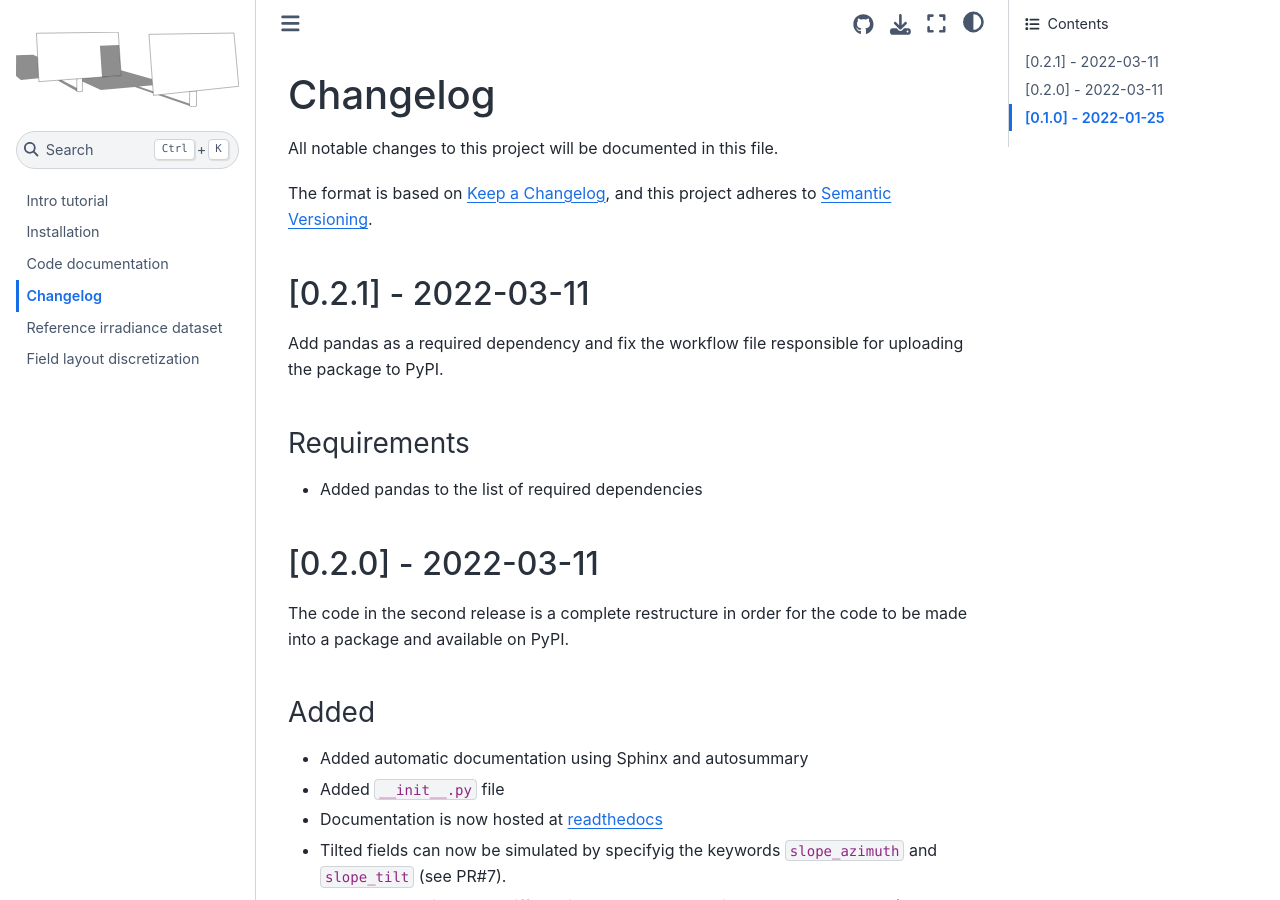
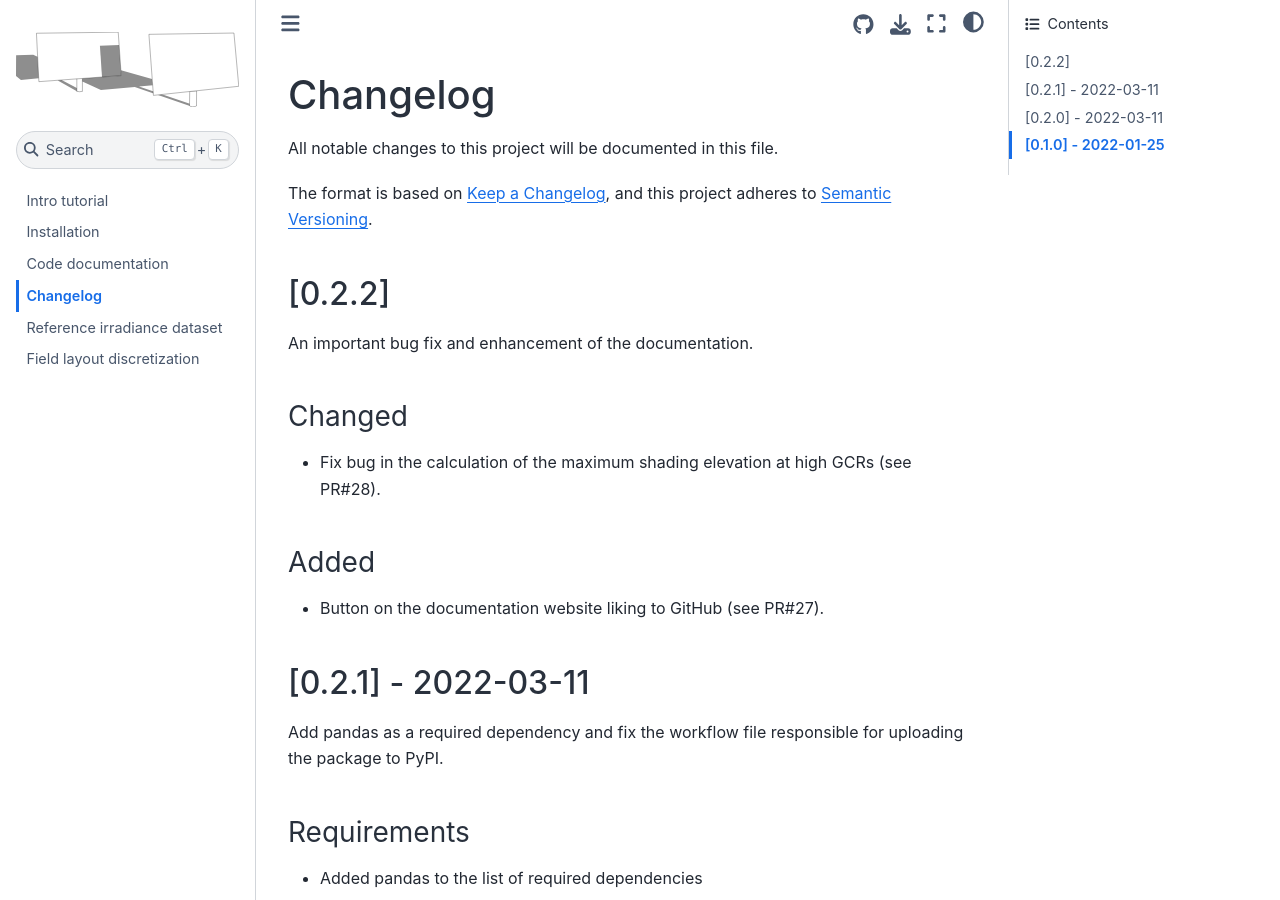
Before and after one commit to pvlib/twoaxistracking, a Sphinx documentation site: the page built from docs/source/whatsnew.md, in a window 1280 px wide and 900 px high. Built offline with Sphinx 7.4.7 and the Sphinx Book theme 1.1.4, drawn with Linux system fonts in a browser that asks for light colours.

Commit message:
Update whatsnew.md

```diff
--- a/docs/source/whatsnew.md
+++ b/docs/source/whatsnew.md
@@ -3,6 +3,17 @@ All notable changes to this project will be documented in this file.
 
 The format is based on [Keep a Changelog](https://keepachangelog.com/en/1.0.0/),
 and this project adheres to [Semantic Versioning](https://semver.org/spec/v2.0.0.html).
+
+
+## [0.2.2]
+An important bug fix and enhancement of the documentation.
+
+### Changed
+- Fix bug in the calculation of the maximum shading elevation at high GCRs (see PR#28).
+
+### Added
+- Button on the documentation website liking to GitHub (see PR#27).
+
 
 ## [0.2.1] - 2022-03-11
 Add pandas as a required dependency and fix the workflow file responsible for
```
